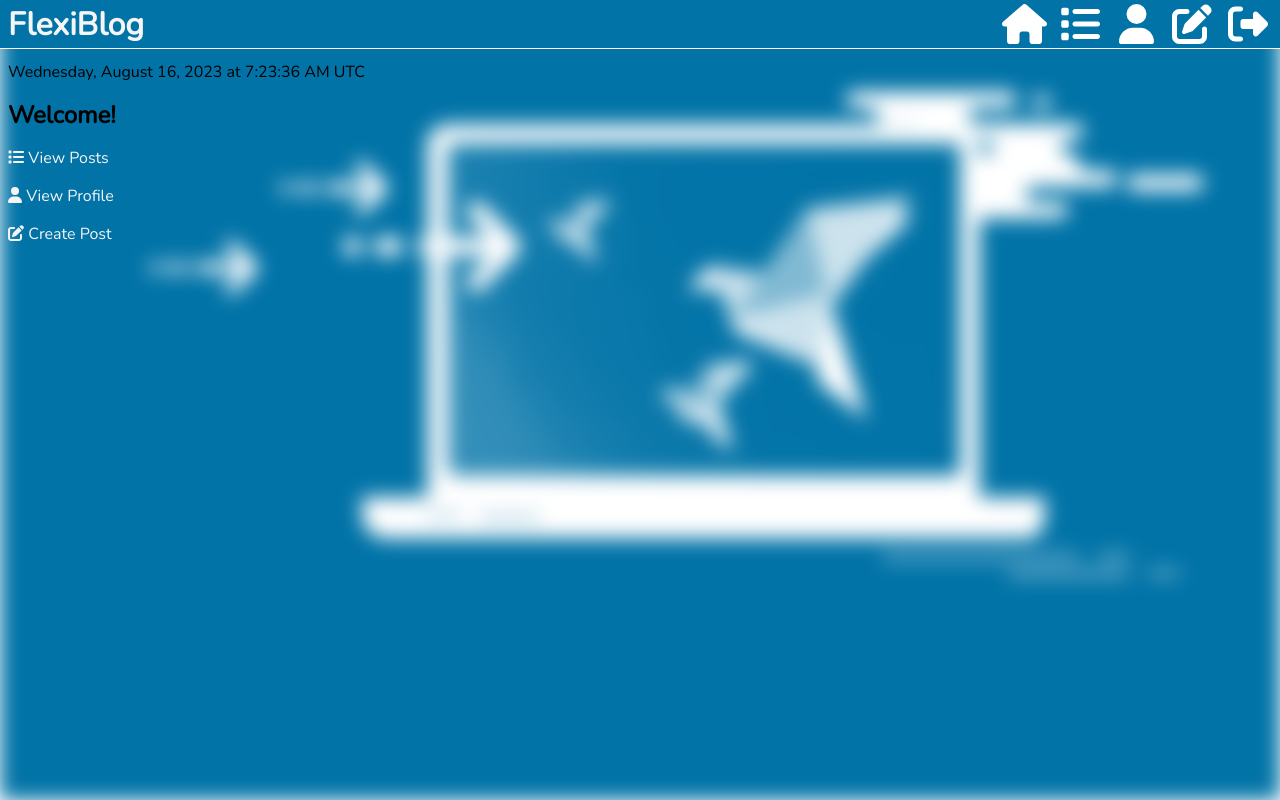
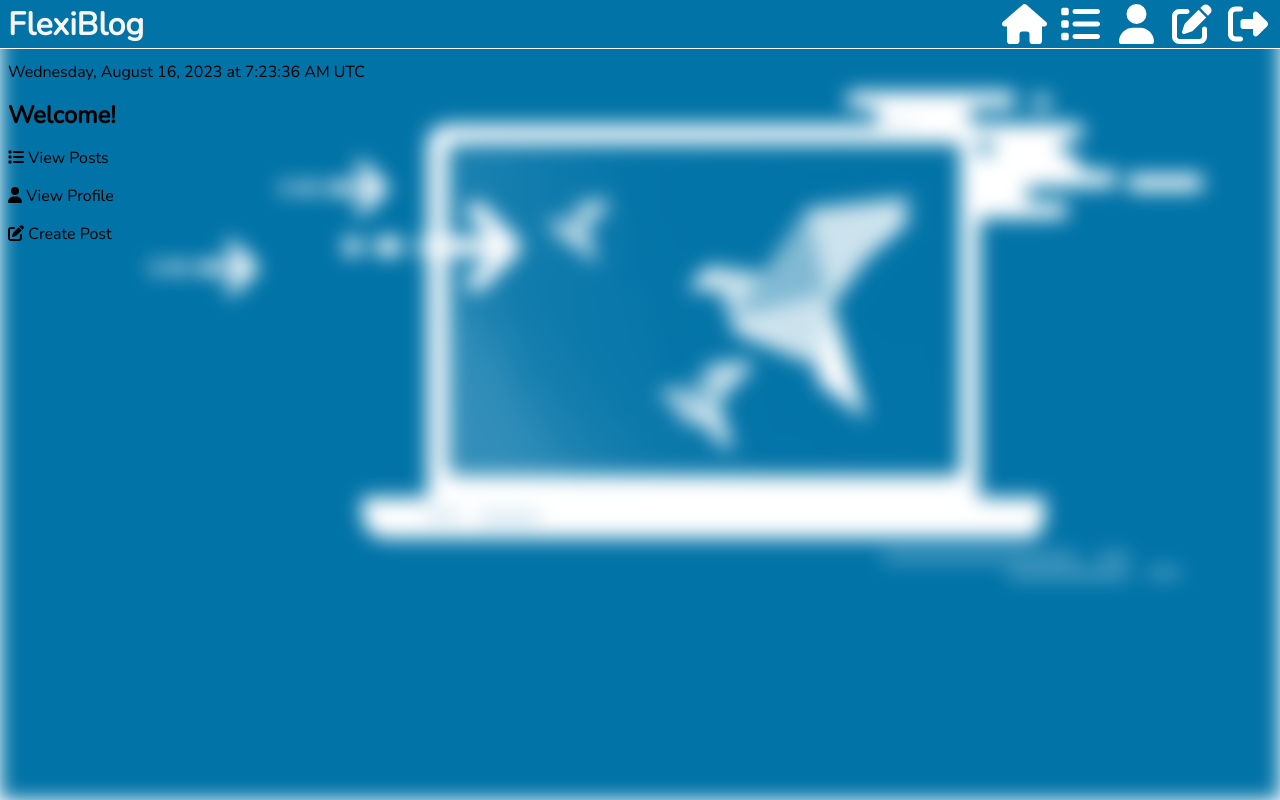
Before and after one commit to urssanjaysingh/FlexiBlog, a React (Create React App) app: page /dash in a window 1280 px wide. Built offline with nearby package versions, Linux system fonts and the light colour scheme; no server answers.

Commit message:
Finishing Touch

```diff
--- a/src/features/auth/Welcome.js
+++ b/src/features/auth/Welcome.js
@@ -18,17 +18,17 @@ const Welcome = () => {
             <p>{today}</p>
             <h1>Welcome! {username}</h1>
             <p style={{ color: "black" }}>
-                <Link to={`/dash/post/user/${userId}`}>
+                <Link style={{ color: "black" }} to={`/dash/post/user/${userId}`}>
                     <FontAwesomeIcon icon={faList} /> View Posts
                 </Link>
             </p>
             <p style={{ color: "black" }}>
-                <Link to="/dash/users">
+                <Link style={{ color: "black" }} to="/dash/users">
                     <FontAwesomeIcon icon={faUser} /> View Profile
                 </Link>
             </p>
             <p style={{ color: "black" }}>
-                <Link to="/dash/post/create">
+                <Link style={{ color: "black" }} to="/dash/post/create">
                     <FontAwesomeIcon icon={faEdit} /> Create Post
                 </Link>
             </p>
```
